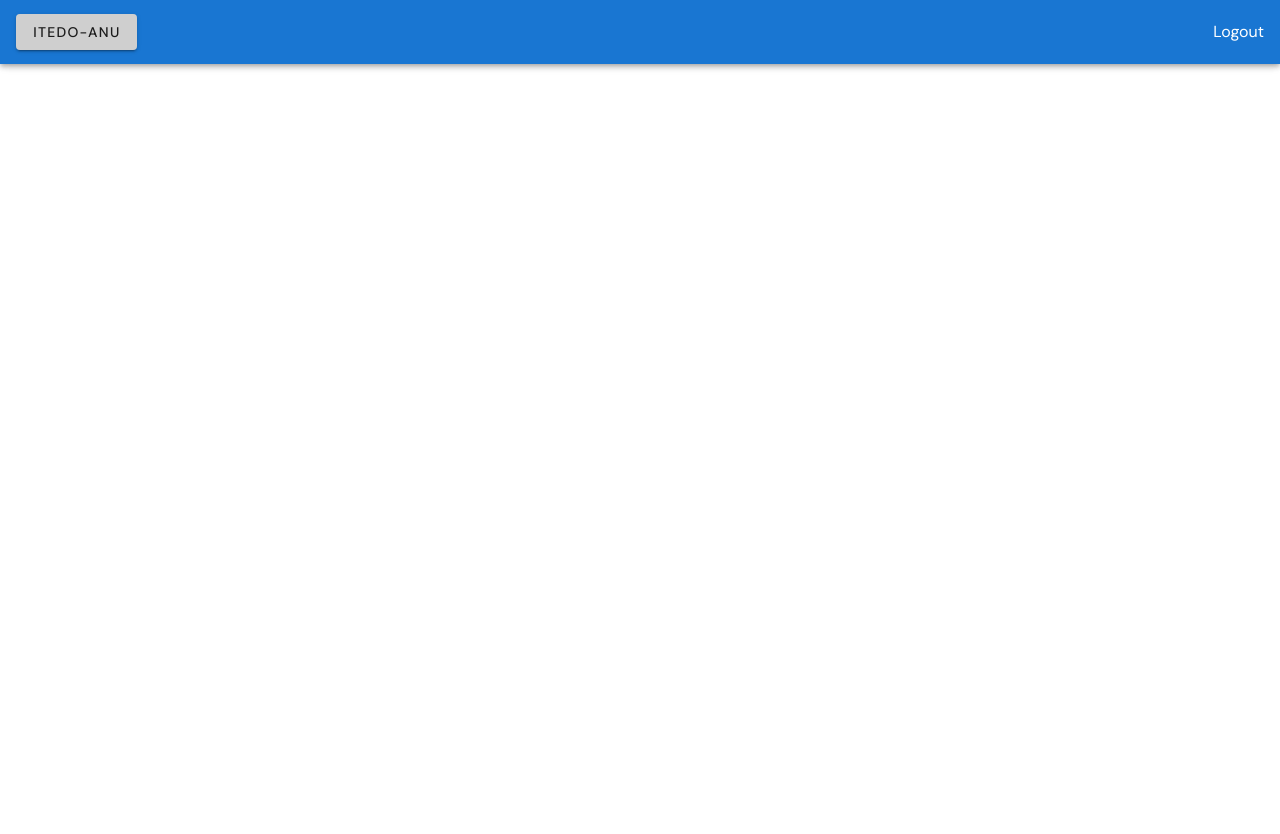
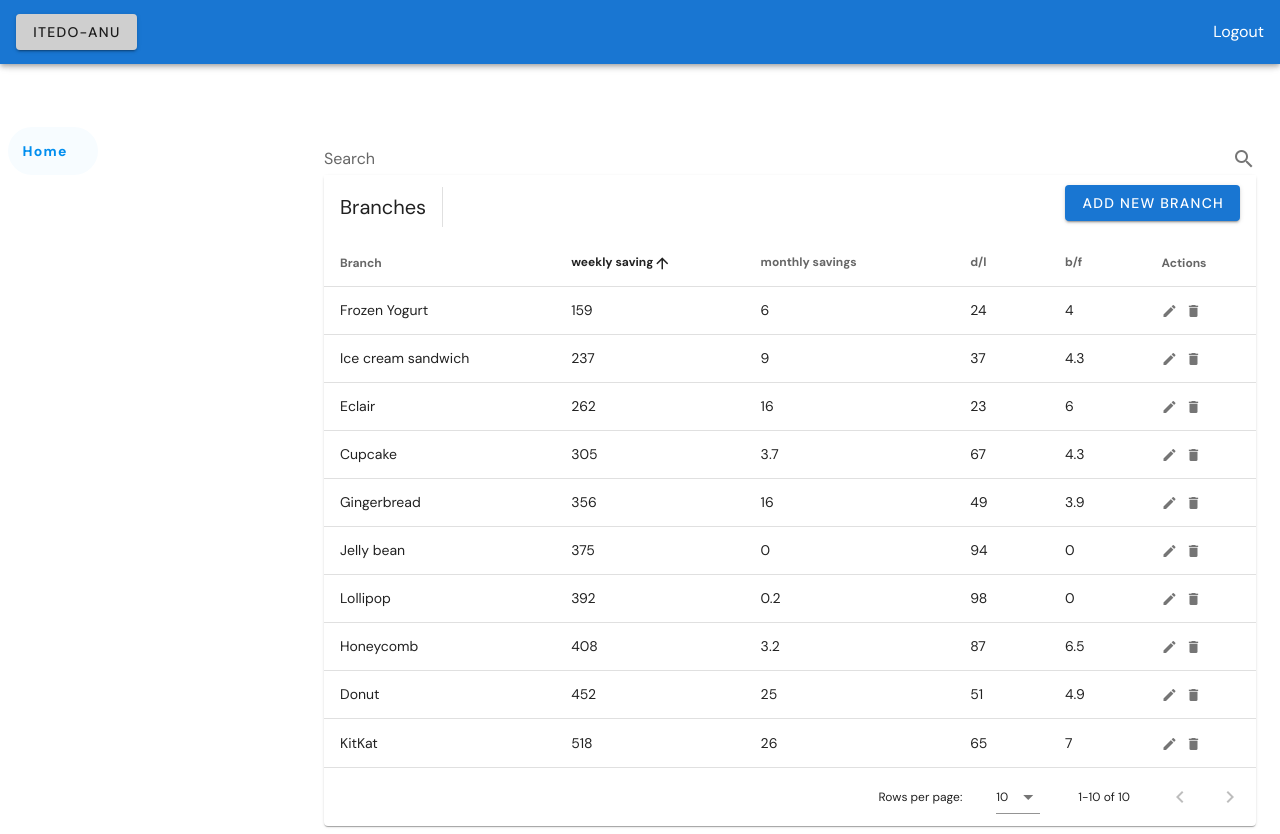
Before and after one commit to myoluwakemi/Ajo, a Vue app in the folder frontend/ajo-frontend/: page /dashboard in a window 1280 px wide. Before the commit the page ends 800 px from the top, so only its background shows below. Built offline with nearby package versions, Linux system fonts and the light colour scheme.

Commit message:
side nav and added more path to opp

```diff
--- /dev/null
+++ b/frontend/ajo-frontend/src/components/resusable/DashboardSideNav.vue
@@ -0,0 +1,54 @@
+<template>
+<div>
+  <v-tabs vertical hide-slider active-class="tab-active" background-color="transparent">
+    <v-tab class="font-weight-bold" v-for="menu in tabMenu" :key="menu.id" :to="menu.route" :exact="menu.exact">{{ menu.name}}</v-tab>
+  </v-tabs>
+</div>
+</template>
+
+<script>
+export default {
+  name: "DashboardSideNav",
+  props: {
+    tabMenu: {
+      type: Array,
+      default: function (){
+        return[
+          {
+            id: 1,
+            name: "Home",
+            exact: true,
+          },
+        ]
+      }
+    }
+  }
+}
+</script>
+
+<style scoped>
+.v-tab{
+  width: fit-content  !important;
+  transition: 0.8s ease-in !important;
+  text-transform: capitalize;
+ font-style: normal;
+  font-size: 14px;
+  font-weight: normal;
+  line-height: 24px;
+  padding-left:0 !important;
+}
+/*.v-tabs--vertical > .v-tabs-bar .v-tab{*/
+/*  !*padding-right: 90px !important;*!*/
+/*  !*margin-top: 13px !important;*!*/
+/*}*/
+.tab-active{
+  font-weight: bold;
+  color: #008EEF !important;
+  background: #F7FCFF;
+  border-radius: 64px;
+}
+.theme--light.v-tabs .v-tab--active:hover::before, .theme--light.v-tabs .v-tab--active::before {
+  opacity:0;
+}
+
+</style>
--- a/frontend/ajo-frontend/src/router/index.js
+++ b/frontend/ajo-frontend/src/router/index.js
@@ -1,14 +1,14 @@
 import Vue from 'vue'
 import VueRouter from 'vue-router'
-import Home from '../views/Home.vue'
+import Login from '../views/Login.vue'
 
 Vue.use(VueRouter)
 
 const routes = [
   {
     path: '/',
-    name: 'Home',
-    component: Home
+    name: 'Login',
+    component: Login
   },
   {
     path: '/about',
@@ -17,7 +17,23 @@
     // this generates a separate chunk (about.[hash].js) for this route
     // which is lazy-loaded when the route is visited.
     component: () => import(/* webpackChunkName: "about" */ '../views/About.vue')
+  },
+
+  {
+    path: '/dashboard',
+    name:'Dashboard' ,
+    component:() => import('../views/Dashboard'),
+    children: [
+      {
+        path:'',
+        name: 'DashboardHome',
+        component: () =>import('../components/DashboardHome')
+
+      }
+    ]
+
   }
+
 ]
 
 const router = new VueRouter({
```
